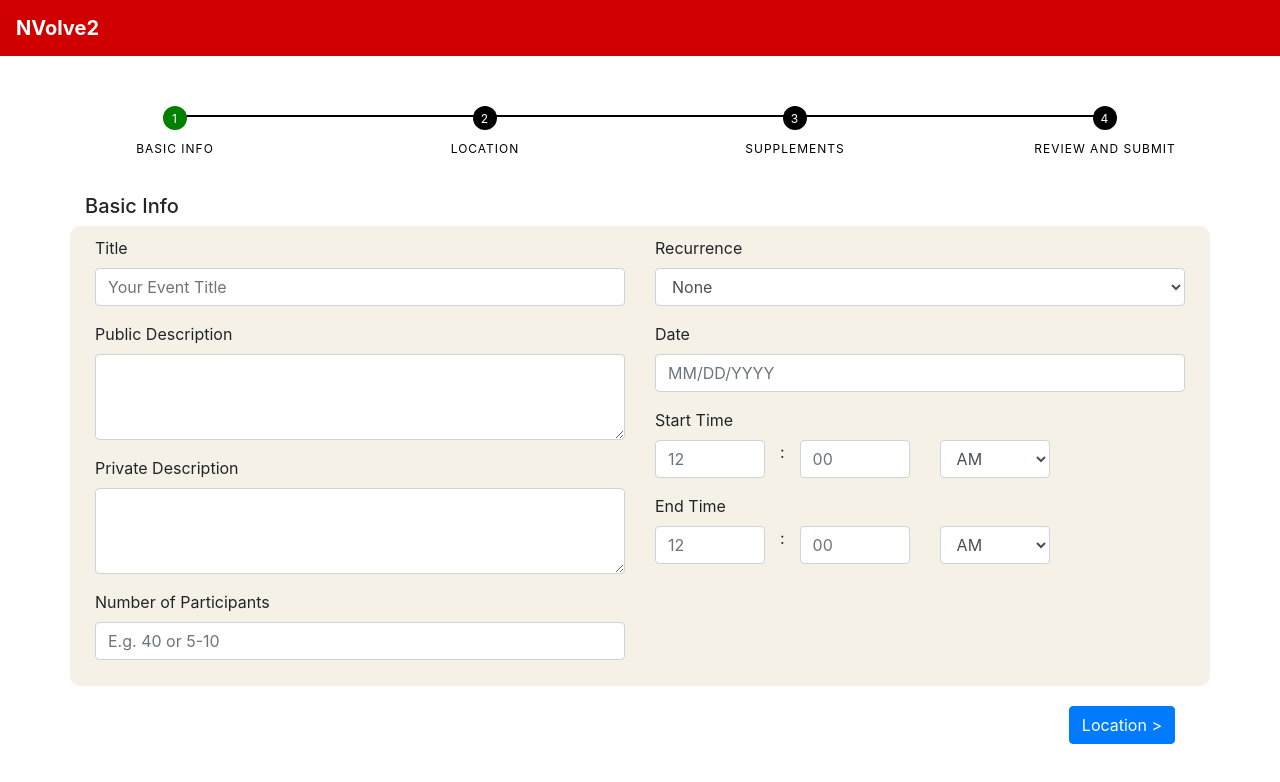
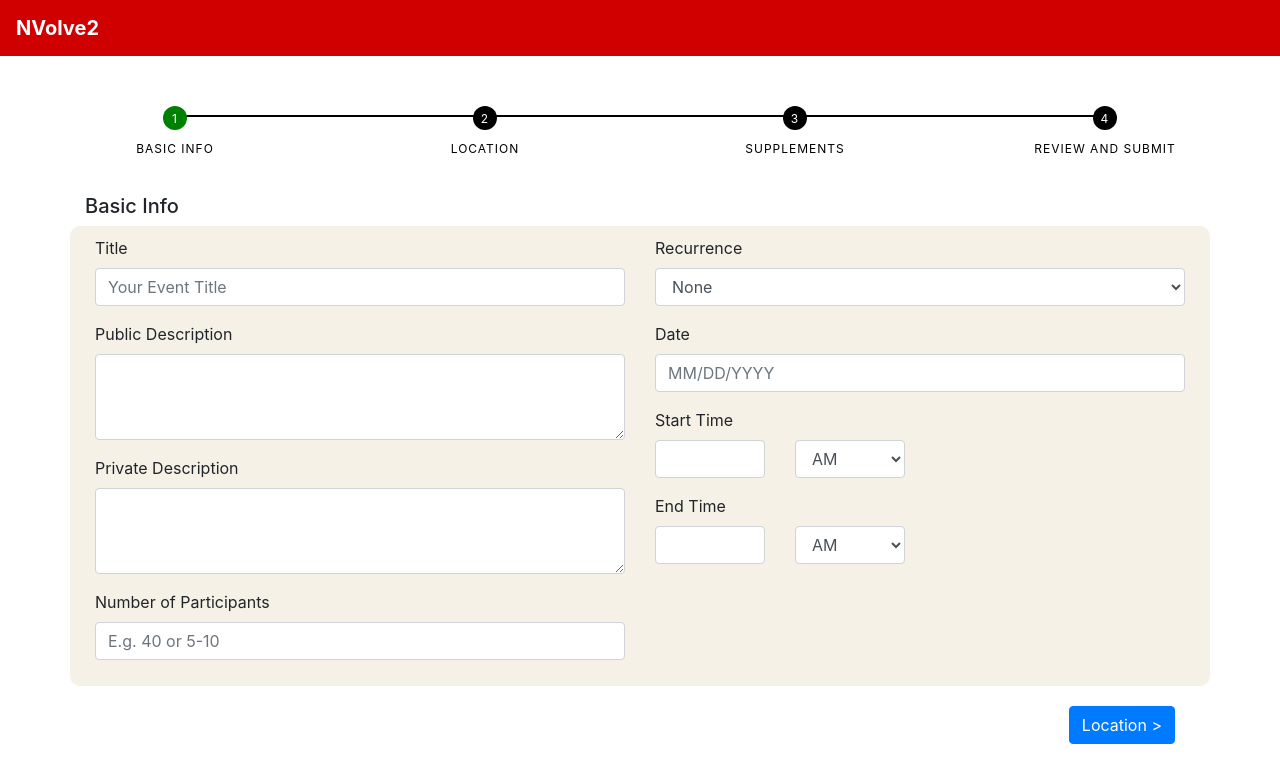
Before and after one commit to gauriramesh/nvolve2, a React (Create React App) app: page /#/epr/1 in a window 1280 px wide. Shown: the top 782 px of the page. Built offline with nearby package versions, Linux system fonts and the light colour scheme; the HTML template or start-up script is replaced by a standard one.

Commit message:
make time one field

```diff
--- a/src/components/epr/BasicInfo.js
+++ b/src/components/epr/BasicInfo.js
@@ -34,10 +34,8 @@ export default class BasicInfo extends React.Component {
         privateDescription: false,
         numParticipants: false,
         date: false,
-        startHour: false,
-        startMinute: false,
-        endHour: false,
-        endMinute: false
+        startTime: false,
+        endTime: false
       }
     };
   }
@@ -77,8 +75,8 @@ export default class BasicInfo extends React.Component {
 
     // If all forms filled, prepare info and send to master component
     if (canProceed) {
-      const startTime = `${this.state.startHour}:${this.state.startMinute} ${this.state.startAmPm}`;
-      const endTime = `${this.state.endHour}:${this.state.endMinute} ${this.state.endAmPm}`;
+      const startTime = `${this.state.startTime} ${this.state.startAmPm}`;
+      const endTime = `${this.state.endTime} ${this.state.endAmPm}`;
 
       this.setState(
         {
@@ -186,28 +184,14 @@ export default class BasicInfo extends React.Component {
                     <FormGroup>
                       <Input
                         invalid={validField.startHour}
-                        name="startHour"
+                        name="startTime"
                         id="hour"
-                        placeholder="12"
                         onChange={this.handleChange}
                       />
                       <FormFeedback invalid>
                         Must specify start hour.
                       </FormFeedback>
                     </FormGroup>
-                  </Col>
-                  :
-                  <Col xs="6" sm="3">
-                    <Input
-                      invalid={validField.startMinute}
-                      name="startMinute"
-                      id="startMinute"
-                      placeholder="00"
-                      onChange={this.handleChange}
-                    />
-                    <FormFeedback invalid>
-                      Must specify start minute.
-                    </FormFeedback>
                   </Col>
                   <Col sm="3">
                     <FormGroup>
@@ -229,24 +213,12 @@ export default class BasicInfo extends React.Component {
                     <FormGroup>
                       <Input
                         invalid={validField.endHour}
-                        name="endHour"
+                        name="endTime"
                         id="hour"
-                        placeholder="12"
                         onChange={this.handleChange}
                       />
                       <FormFeedback invalid>Must specify end hour.</FormFeedback>
                     </FormGroup>
-                  </Col>
-                  :
-                  <Col xs="6" sm="3">
-                    <Input
-                      invalid={validField.endMinute}
-                      name="endMinute"
-                      id="endMinute"
-                      placeholder="00"
-                      onChange={this.handleChange}
-                    />
-                    <FormFeedback invalid>Must specify end minute.</FormFeedback>
                   </Col>
                   <Col sm="3">
                     <FormGroup>
```
